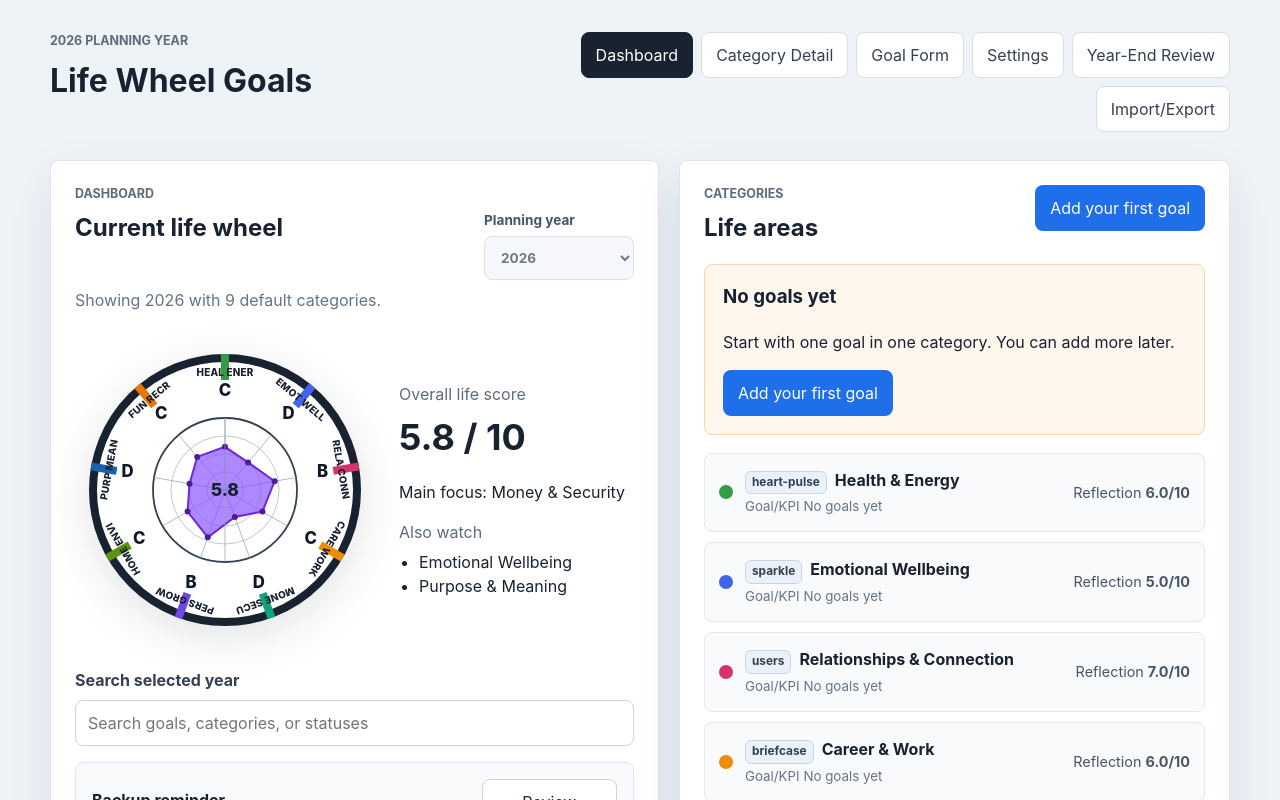
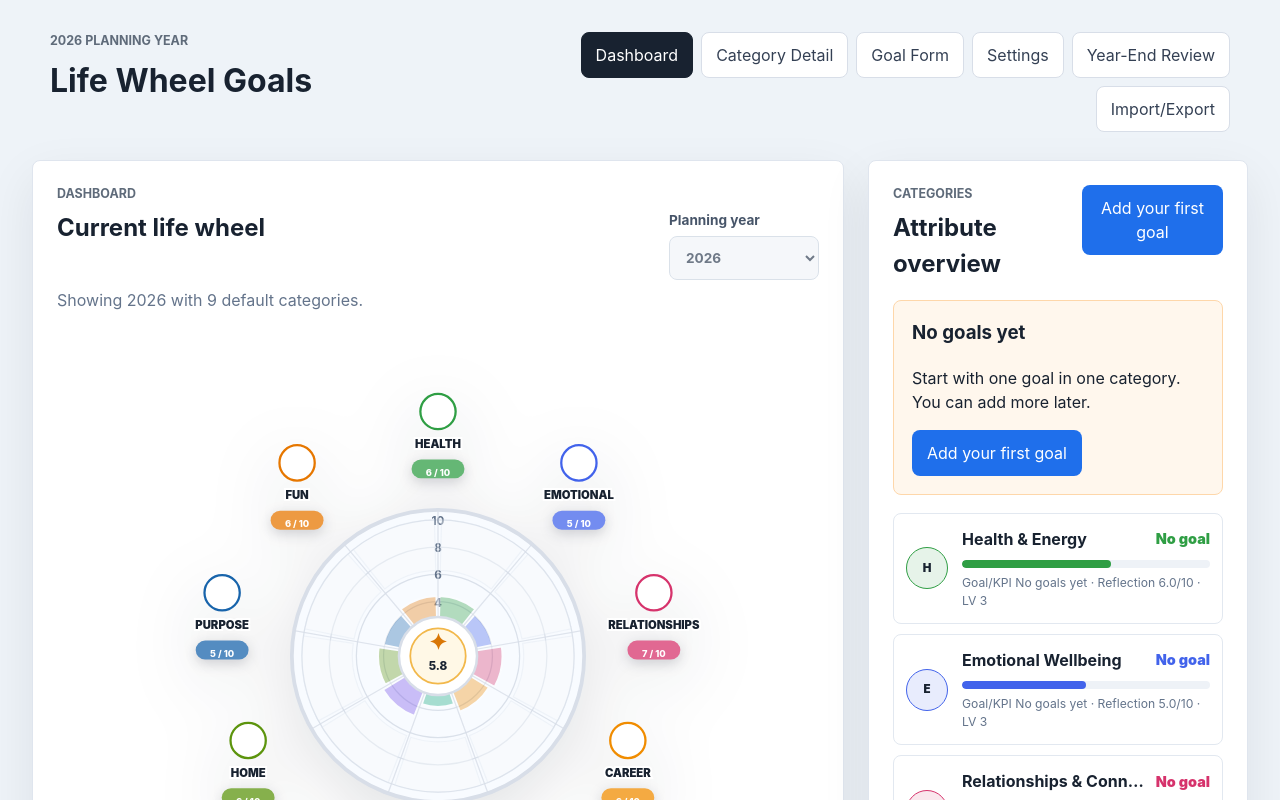
Before and after one commit to mk5wym6ykf-prog/codex_sandbox, a React (Vite) app: page / in a window 1280 px wide. Shown: the top 800 px of the page. Built offline with nearby package versions, Linux system fonts and the light colour scheme.

Commit message:
Refine life wheel dashboard UI

```diff
--- a/src/App.css
+++ b/src/App.css
@@ -105,13 +105,13 @@ button {
 .view-grid,
 .single-view {
   margin: 0 auto;
-  max-width: 1180px;
+  max-width: 1320px;
 }
 
 .view-grid {
   display: grid;
-  gap: 20px;
-  grid-template-columns: minmax(0, 1.05fr) minmax(320px, 0.95fr);
+  gap: 24px;
+  grid-template-columns: minmax(0, 1fr) minmax(320px, 380px);
 }
 
 .dashboard-title-row {
@@ -148,98 +148,153 @@ button {
 .score-layout {
   align-items: center;
   display: grid;
-  gap: 24px;
-  grid-template-columns: minmax(220px, 300px) minmax(0, 1fr);
-  margin: 28px 0;
+  gap: 18px;
+  justify-items: center;
+  margin: 24px 0 28px;
 }
 
 .wheel-preview {
   aspect-ratio: 1;
   display: grid;
   place-items: center;
-  max-width: 300px;
+  max-width: min(100%, 640px);
   width: 100%;
 }
 
 .life-wheel {
   display: block;
-  filter: drop-shadow(0 12px 22px rgb(15 23 42 / 0.12));
+  filter: drop-shadow(0 18px 34px rgb(15 23 42 / 0.13));
   height: 100%;
-  max-height: 300px;
+  max-height: 640px;
   width: 100%;
 }
 
 .wheel-outer-track {
-  fill: #ffffff;
-  stroke: #182230;
-  stroke-width: 8;
-}
-
-.wheel-chart-boundary {
-  fill: #ffffff;
-  stroke: #334155;
-  stroke-width: 1.8;
+  fill: #f8fbff;
+  stroke: #d8dee8;
+  stroke-width: 3;
 }
 
 .wheel-grid-ring,
-.wheel-spoke,
-.wheel-center-line {
-  stroke: #94a3b8;
+.wheel-spoke {
+  stroke: #d8dee8;
   stroke-width: 1;
 }
 
 .wheel-grid-ring {
   fill: none;
-  opacity: 0.6;
+  opacity: 0.9;
 }
 
-.wheel-spoke,
-.wheel-center-line {
-  opacity: 0.75;
+.wheel-spoke {
+  opacity: 0.8;
 }
 
-.wheel-segment {
-  stroke-linecap: square;
-  stroke-width: 8;
+.wheel-scale-label {
+  fill: #64748b;
+  font-size: 0.58rem;
+  font-weight: 700;
+  pointer-events: none;
 }
 
-.wheel-score-polygon {
-  fill: rgb(142 91 255 / 0.72);
-  stroke: #6d28d9;
+.wheel-reflection-slice {
+  opacity: 0.34;
+  stroke: #ffffff;
   stroke-linejoin: round;
-  stroke-width: 2;
+  stroke-width: 1.6;
 }
 
-.wheel-score-point {
-  fill: #4c1d95;
+.wheel-goal-slice {
+  opacity: 0.86;
+  stroke: #ffffff;
+  stroke-linejoin: round;
+  stroke-width: 1.8;
+}
+
+.wheel-no-goal-slice {
+  fill: #f8fafc;
+  opacity: 0.42;
+  stroke: #e2e8f0;
+  stroke-width: 1;
+}
+
+.wheel-badge {
+  fill: #ffffff;
+  stroke: var(--category-color);
+  stroke-width: 1.8;
 }
 
 .wheel-label {
-  dominant-baseline: middle;
   fill: #182230;
-  font-size: 0.62rem;
-  font-weight: 800;
-  letter-spacing: 0.02em;
+  font-size: 0.56rem;
+  font-weight: 900;
+  paint-order: stroke;
+  stroke: #ffffff;
+  stroke-width: 3px;
+}
+
+.wheel-score-pill {
+  fill: var(--category-color);
+  filter: drop-shadow(0 3px 5px rgb(15 23 42 / 0.18));
+}
+
+.wheel-score-pill.reflection {
+  fill: color-mix(in srgb, var(--category-color) 74%, white);
 }
 
 .wheel-grade {
   dominant-baseline: middle;
-  fill: #0f172a;
-  font-size: 1.05rem;
+  fill: #ffffff;
+  font-size: 0.46rem;
+  font-weight: 800;
+}
+
+.wheel-hub-outer {
+  fill: #ffffff;
+  stroke: #d8dee8;
+  stroke-width: 2;
+}
+
+.wheel-hub-inner {
+  fill: #fff8e6;
+  stroke: #f2b84b;
+  stroke-width: 1.4;
+}
+
+.wheel-center-star {
+  fill: #d97706;
+  font-size: 1.1rem;
   font-weight: 800;
 }
 
 .wheel-center-score {
   fill: #182230;
-  font-size: 1.1rem;
+  font-size: 0.58rem;
   font-weight: 800;
 }
 
 .score-summary strong {
   color: #182230;
-  display: block;
-  font-size: 2.25rem;
-  margin: 4px 0 10px;
+  display: inline-block;
+  font-size: 1.6rem;
+  margin: 0;
+}
+
+.score-summary {
+  align-items: center;
+  background: #f8fafc;
+  border: 1px solid #e2e8f0;
+  border-radius: 8px;
+  display: grid;
+  gap: 10px 18px;
+  grid-template-columns: auto minmax(0, 1fr) minmax(0, 1fr);
+  padding: 14px 16px;
+  width: 100%;
+}
+
+.score-summary > p,
+.score-summary > div {
+  margin: 0;
 }
 
 .score-label {
@@ -305,33 +360,42 @@ select {
 
 .category-row {
   align-items: center;
-  background: #f8fafc;
+  background: #ffffff;
   border: 1px solid #e2e8f0;
   border-radius: 8px;
   color: #182230;
   display: grid;
-  gap: 12px;
-  grid-template-columns: auto 1fr auto;
-  padding: 14px;
+  gap: 14px;
+  grid-template-columns: auto minmax(0, 1fr);
+  padding: 13px 12px;
   text-align: left;
+}
+
+.category-row:hover {
+  border-color: var(--category-color);
+  box-shadow: 0 10px 24px rgb(15 23 42 / 0.08);
 }
 
 .category-row small {
   color: #64748b;
   display: block;
-  margin-top: 3px;
+  font-size: 0.76rem;
+  margin-top: 6px;
 }
 
 .category-icon {
-  background: #eaf1fb;
-  border: 1px solid #cbd5e1;
-  border-radius: 6px;
-  color: #334155;
-  display: inline-block;
-  font-size: 0.74rem;
-  font-weight: 700;
-  margin-right: 8px;
-  padding: 2px 6px;
+  align-items: center;
+  background: color-mix(in srgb, var(--category-color, #1f6feb) 12%, white);
+  border: 1px solid var(--category-color, #1f6feb);
+  border-radius: 50%;
+  color: #182230;
+  display: inline-flex;
+  flex-shrink: 0;
+  font-size: 0.72rem;
+  font-weight: 900;
+  height: 42px;
+  justify-content: center;
+  width: 42px;
 }
 
 .category-icon.large {
@@ -339,16 +403,46 @@ select {
   vertical-align: middle;
 }
 
-.color-dot {
-  border-radius: 50%;
-  height: 14px;
-  width: 14px;
+.category-main {
+  min-width: 0;
+}
+
+.category-row-top {
+  align-items: center;
+  display: flex;
+  gap: 10px;
+  justify-content: space-between;
+}
+
+.category-row-top strong {
+  overflow: hidden;
+  text-overflow: ellipsis;
+  white-space: nowrap;
+}
+
+.category-progress-track {
+  background: #eef2f7;
+  border-radius: 999px;
+  display: block;
+  height: 8px;
+  margin-top: 9px;
+  overflow: hidden;
+}
+
+.category-progress-fill {
+  background: var(--category-color);
+  border-radius: inherit;
+  display: block;
+  height: 100%;
+  width: var(--category-progress);
 }
 
 .category-score {
-  color: #475569;
+  color: var(--category-color);
   font-size: 0.9rem;
+  font-weight: 900;
   text-align: right;
+  white-space: nowrap;
 }
 
 .stats-grid,
@@ -456,6 +550,7 @@ select {
 
   .view-grid,
   .score-layout,
+  .score-summary,
   .stats-grid,
   .settings-list,
   .form-grid {
@@ -471,7 +566,7 @@ select {
 
   .wheel-preview {
     margin: 0 auto;
-    max-width: min(100%, 280px);
+    max-width: min(100%, 360px);
   }
 
   .backup-reminder,
@@ -489,11 +584,10 @@ select {
   }
 
   .category-row {
-    grid-template-columns: auto 1fr;
+    grid-template-columns: auto minmax(0, 1fr);
   }
 
   .category-score {
-    grid-column: 2;
     text-align: left;
   }
 }
--- a/src/App.tsx
+++ b/src/App.tsx
@@ -1,4 +1,4 @@
-import { useEffect, useState } from "react";
+import { useEffect, useState, type CSSProperties } from "react";
 import { getSelectedYear, type Category, type Year } from "./data/model";
 import { calculateYearScores, type CategoryScore } from "./data/scoring";
 import { loadAppData, saveAppData } from "./data/storage";
@@ -139,7 +139,8 @@ function Dashboard({
 
     return {
       category,
-      score: categoryScore?.goalKpiScore ?? categoryScore?.selfReflectionScore ?? category.selfReflectionScore,
+      goalKpiScore: categoryScore?.goalKpiScore ?? null,
+      selfReflectionScore: categoryScore?.selfReflectionScore ?? category.selfReflectionScore,
     };
   });
   const focusCategory = getFocusCategory(categories, yearScores.categoryScores);
@@ -215,7 +216,7 @@ function Dashboard({
         <div className="section-heading row-heading">
           <div>
             <p className="eyebrow">Categories</p>
-            <h2>Life areas</h2>
+            <h2>Attribute overview</h2>
           </div>
           <button className="primary-button" onClick={onAddGoal} type="button">
             Add your first goal
@@ -252,77 +253,111 @@ function LifeWheelPreview({
   overallScore: number;
   scores: {
     category: Category;
-    score: number;
+    goalKpiScore: number | null;
+    selfReflectionScore: number;
   }[];
 }) {
   const center = 150;
-  const chartRadius = 72;
-  const labelRadius = 117;
-  const gradeRadius = 99;
-  const segmentRadius = 132;
-  const segmentLength = 18;
-  const points = scores.map(({ score }, index) => {
-    const angle = getWheelAngle(index, scores.length);
-    const radius = (Math.max(0, Math.min(score, 10)) / 10) * chartRadius;
-
-    return getWheelPoint(center, center, radius, angle);
-  });
+  const hubRadius = 26;
+  const reflectionMaxRadius = 62;
+  const goalBaseRadius = 68;
+  const goalMaxRadius = 108;
+  const badgeRadius = 174;
+  const segmentAngle = 360 / scores.length;
 
   return (
     <div className="wheel-preview" aria-label={`Life wheel score ${formatScore(overallScore)} out of 10`}>
-      <svg className="life-wheel" viewBox="0 0 300 300" role="img">
+      <svg className="life-wheel" viewBox="-104 -104 508 508" role="img">
         <title>Life wheel category scores</title>
-        <circle className="wheel-outer-track" cx={center} cy={center} r={segmentRadius} />
-        <circle className="wheel-chart-boundary" cx={center} cy={center} r={chartRadius} />
-        {[0.25, 0.5, 0.75].map((scale) => (
-          <circle
-            className="wheel-grid-ring"
-            cx={center}
-            cy={center}
-            key={scale}
-            r={chartRadius * scale}
-          />
+        <circle className="wheel-outer-track" cx={center} cy={center} r="116" />
+        {[2, 4, 6, 8, 10].map((score) => (
+          <g key={score}>
+            <circle className="wheel-grid-ring" cx={center} cy={center} r={(score / 10) * goalMaxRadius} />
+            <text className="wheel-scale-label" textAnchor="middle" x={center} y={center - (score / 10) * goalMaxRadius + 4}>
+              {score}
+            </text>
+          </g>
         ))}
-        {scores.map(({ category, score }, index) => {
+        {scores.map(({ category, goalKpiScore, selfReflectionScore }, index) => {
           const angle = getWheelAngle(index, scores.length);
-          const spokeEnd = getWheelPoint(center, center, chartRadius, angle);
-          const labelPoint = getWheelPoint(center, center, labelRadius, angle);
-          const gradePoint = getWheelPoint(center, center, gradeRadius, angle);
-          const segmentStart = getWheelPoint(center, center, segmentRadius - segmentLength, angle);
-          const segmentEnd = getWheelPoint(center, center, segmentRadius, angle);
+          const startAngle = -90 + index * segmentAngle + 1.5;
+          const endAngle = -90 + (index + 1) * segmentAngle - 1.5;
+          const spokeEnd = getWheelPoint(center, center, 116, angle);
+          const labelAnchorPoint = getWheelPoint(center, center, badgeRadius, angle);
+          const labelLines = getWheelLabelLines(category.name);
+          const labelGroupOffset = 20 + (labelLines.length - 1) * 6;
+          const badgePoint = {
+            x: labelAnchorPoint.x,
+            y: labelAnchorPoint.y - labelGroupOffset,
+          };
+          const labelStartY = badgePoint.y + 29;
+          const scorePillY = labelStartY + labelLines.length * 12 + 5;
+          const reflectionRadius = scaleWheelScore(selfReflectionScore, hubRadius, reflectionMaxRadius);
+          const goalRadius =
+            goalKpiScore === null ? goalBaseRadius : scaleWheelScore(goalKpiScore, goalBaseRadius, goalMaxRadius);
+          const wheelScoreLabel =
+            goalKpiScore === null ? `${Math.round(selfReflectionScore)} / 10` : `${Math.round(goalKpiScore)} / 10`;
 
           return (
             <g key={category.id}>
-              <line
-                className="wheel-segment"
-                stroke={category.color}
-                x1={segmentStart.x}
-                x2={segmentEnd.x}
-                y1={segmentStart.y}
-                y2={segmentEnd.y}
+              <path
+                className="wheel-reflection-slice"
+                d={describeWheelSlice(center, center, hubRadius, reflectionRadius, startAngle, endAngle)}
+                fill={category.color}
               />
+              {goalKpiScore === null ? (
+                <path
+                  className="wheel-no-goal-slice"
+                  d={describeWheelSlice(center, center, goalBaseRadius, goalMaxRadius, startAngle, endAngle)}
+                />
+              ) : (
+                <path
+                  className="wheel-goal-slice"
+                  d={describeWheelSlice(center, center, goalBaseRadius, goalRadius, startAngle, endAngle)}
+                  fill={category.color}
+                />
+              )}
               <line className="wheel-spoke" x1={center} x2={spokeEnd.x} y1={center} y2={spokeEnd.y} />
+              <circle
+                className="wheel-badge"
+                cx={badgePoint.x}
+                cy={badgePoint.y}
+                r="14"
+                style={{ "--category-color": category.color } as CSSProperties}
+              />
+              <text className="wheel-label" textAnchor="middle" x={badgePoint.x} y={labelStartY}>
+                {labelLines.map((line, lineIndex) => (
+                  <tspan dy={lineIndex === 0 ? 0 : 12} key={line} x={badgePoint.x}>
+                    {line}
+                  </tspan>
+                ))}
+              </text>
+              <rect
+                className={goalKpiScore === null ? "wheel-score-pill reflection" : "wheel-score-pill"}
+                height="15"
+                rx="7.5"
+                style={{ "--category-color": category.color } as CSSProperties}
+                width="42"
+                x={badgePoint.x - 21}
+                y={scorePillY - 8}
+              />
               <text
-                className="wheel-label"
+                className="wheel-grade"
                 textAnchor="middle"
-                transform={`rotate(${angle + 90} ${labelPoint.x} ${labelPoint.y})`}
-                x={labelPoint.x}
-                y={labelPoint.y}
+                x={badgePoint.x}
+                y={scorePillY + 3}
               >
-                {getWheelLabel(category.name)}
-              </text>
-              <text className="wheel-grade" textAnchor="middle" x={gradePoint.x} y={gradePoint.y}>
-                {getScoreGrade(score)}
+                {wheelScoreLabel}
               </text>
             </g>
           );
         })}
-        <polygon className="wheel-score-polygon" points={points.map((point) => `${point.x},${point.y}`).join(" ")} />
-        {points.map((point, index) => (
-          <circle className="wheel-score-point" cx={point.x} cy={point.y} key={scores[index].category.id} r="3" />
-        ))}
-        <line className="wheel-center-line" x1={center} x2={center} y1={center - chartRadius} y2={center + chartRadius} />
-        <text className="wheel-center-score" textAnchor="middle" x={center} y={center + 6}>
+        <circle className="wheel-hub-outer" cx={center} cy={center} r="31" />
+        <circle className="wheel-hub-inner" cx={center} cy={center} r="22" />
+        <text className="wheel-center-star" textAnchor="middle" x={center} y={center - 5}>
+          ✦
+        </text>
+        <text className="wheel-center-score" textAnchor="middle" x={center} y={center + 11}>
           {formatScore(overallScore)}
         </text>
       </svg>
@@ -339,31 +374,44 @@ function CategoryRow({
   categoryScore?: CategoryScore;
   onOpenCategory: (categoryId: string) => void;
 }) {
+  const reflectionScore = categoryScore?.selfReflectionScore ?? category.selfReflectionScore;
+  const displayScore = categoryScore?.goalKpiScore ?? reflectionScore;
   const goalScoreLabel =
     categoryScore?.goalKpiScore === null || categoryScore === undefined
       ? "No goals yet"
       : `${formatScore(categoryScore.goalKpiScore)}/10`;
+  const categoryStyle = {
+    "--category-color": category.color,
+    "--category-progress": `${Math.max(0, Math.min(displayScore, 10)) * 10}%`,
+  } as CSSProperties;
 
   return (
     <button
       className="category-row"
       key={category.id}
       onClick={() => onOpenCategory(category.id)}
+      style={categoryStyle}
       type="button"
     >
-      <span className="color-dot" style={{ backgroundColor: category.color }} />
-      <span>
-        <strong>
-          <span aria-hidden="true" className="category-icon">
-            {category.icon}
+      <span aria-hidden="true" className="category-icon" title={category.icon}>
+        {getCategoryGlyph(category.icon)}
+      </span>
+      <span className="category-main">
+        <span className="category-row-top">
+          <strong>{category.name}</strong>
+          <span className="category-score">
+            {categoryScore?.goalKpiScore === null || categoryScore === undefined
+              ? "No goal"
+              : `${Math.round(categoryScore.goalKpiScore)} / 10`}
           </span>
-          {category.name}
-        </strong>
-        <small>Goal/KPI {goalScoreLabel}</small>
-      </span>
-      <span className="category-score">
-        Reflection{" "}
-        <strong>{formatScore(categoryScore?.selfReflectionScore ?? category.selfReflectionScore)}/10</strong>
+        </span>
+        <span className="category-progress-track">
+          <span className="category-progress-fill" />
+        </span>
+        <small>
+          Goal/KPI {goalScoreLabel} · Reflection {formatScore(reflectionScore)}/10 · LV{" "}
+          {Math.max(1, Math.round(reflectionScore / 2))}
+        </small>
       </span>
     </button>
   );
@@ -386,33 +434,65 @@ function getWheelPoint(centerX: number, centerY: number, radius: number, angleDe
   };
 }
 
-function getWheelLabel(name: string) {
-  return name
-    .split(" ")
-    .filter((word) => word !== "&")
-    .slice(0, 2)
-    .map((word) => word.slice(0, 4).toUpperCase())
-    .join(" ");
+function scaleWheelScore(score: number, minRadius: number, maxRadius: number) {
+  const safeScore = Math.max(0, Math.min(score, 10));
+
+  return minRadius + (safeScore / 10) * (maxRadius - minRadius);
 }
 
-function getScoreGrade(score: number) {
-  if (score >= 8.5) {
-    return "A";
-  }
+function describeWheelSlice(
+  centerX: number,
+  centerY: number,
+  innerRadius: number,
+  outerRadius: number,
+  startAngle: number,
+  endAngle: number,
+) {
+  const outerStart = getWheelPoint(centerX, centerY, outerRadius, startAngle);
+  const outerEnd = getWheelPoint(centerX, centerY, outerRadius, endAngle);
+  const innerStart = getWheelPoint(centerX, centerY, innerRadius, startAngle);
+  const innerEnd = getWheelPoint(centerX, centerY, innerRadius, endAngle);
+  const largeArcFlag = endAngle - startAngle <= 180 ? 0 : 1;
 
-  if (score >= 7) {
-    return "B";
-  }
+  return [
+    `M ${outerStart.x} ${outerStart.y}`,
+    `A ${outerRadius} ${outerRadius} 0 ${largeArcFlag} 1 ${outerEnd.x} ${outerEnd.y}`,
+    `L ${innerEnd.x} ${innerEnd.y}`,
+    `A ${innerRadius} ${innerRadius} 0 ${largeArcFlag} 0 ${innerStart.x} ${innerStart.y}`,
+    "Z",
+  ].join(" ");
+}
 
-  if (score >= 5.5) {
-    return "C";
-  }
+function getCategoryGlyph(icon: string) {
+  const iconGlyphs: Record<string, string> = {
+    "book-open": "B",
+    briefcase: "W",
+    compass: "P",
+    "heart-pulse": "H",
+    home: "HM",
+    "party-popper": "F",
+    sparkle: "E",
+    users: "R",
+    wallet: "$",
+  };
 
-  if (score >= 4) {
-    return "D";
-  }
+  return iconGlyphs[icon] ?? icon.slice(0, 2).toUpperCase();
+}
 
-  return "E";
+function getWheelLabelLines(name: string) {
+  const labelLines: Record<string, string[]> = {
+    "Career & Work": ["CAREER"],
+    "Emotional Wellbeing": ["EMOTIONAL"],
+    "Fun & Recreation": ["FUN"],
+    "Health & Energy": ["HEALTH"],
+    "Home & Environment": ["HOME"],
+    "Money & Security": ["MONEY"],
+    "Personal Growth": ["PERSONAL", "GROWTH"],
+    "Purpose & Meaning": ["PURPOSE"],
+    "Relationships & Connection": ["RELATIONSHIPS"],
+  };
+
+  return labelLines[name] ?? [name.split(" ")[0].toUpperCase()];
 }
 
 function getFocusCategory(categories: Category[], categoryScores: CategoryScore[]) {
```
